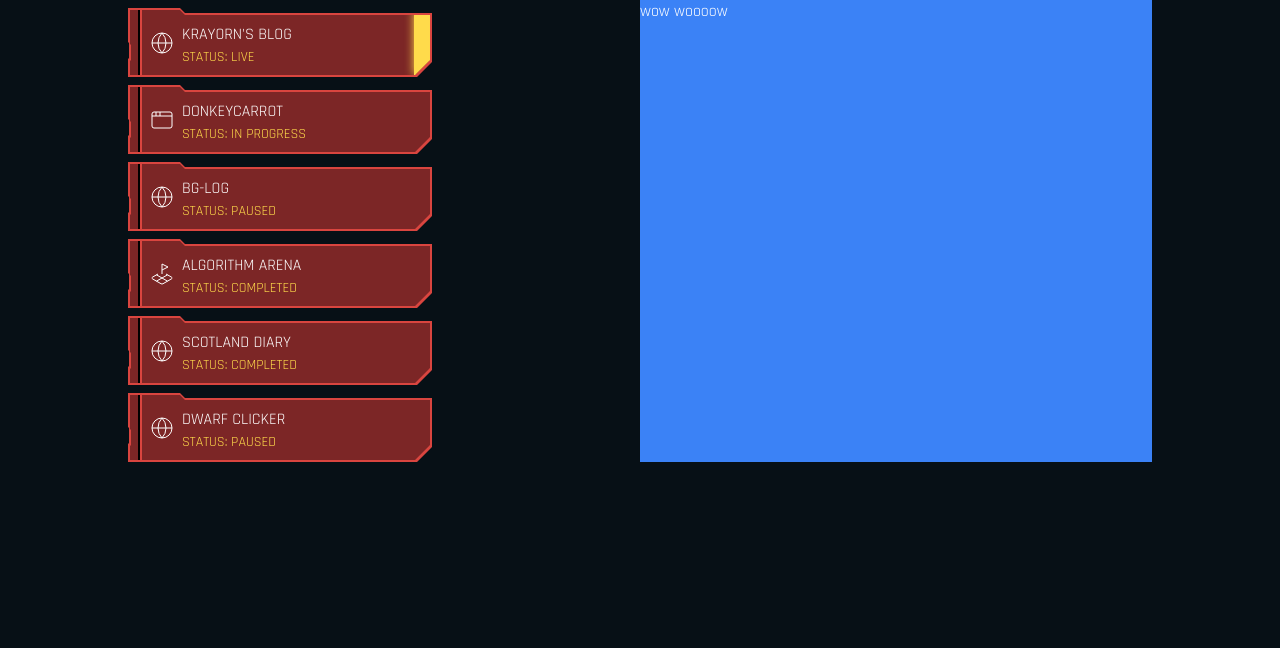
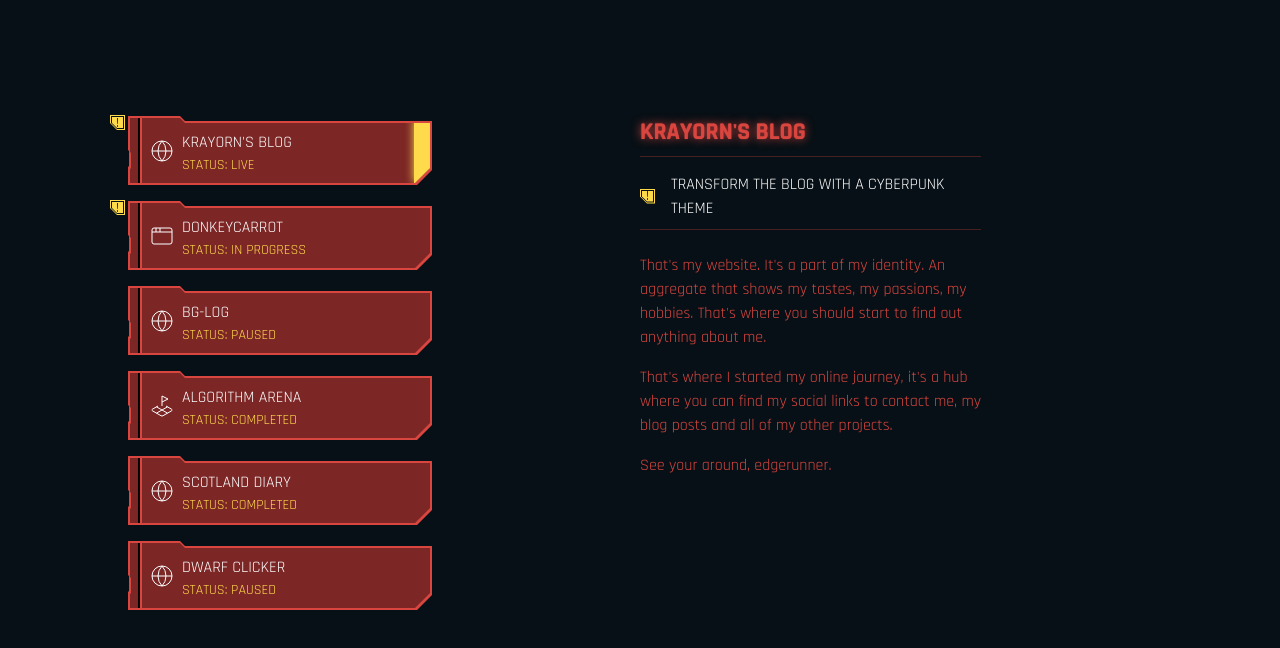
Before and after one commit to Krayorn/blog, an Astro site: page / in a window 1280 px wide. Built offline with nearby package versions, Linux system fonts and the light colour scheme; Astro itself is replaced by a stand-in of ours.

Commit message:
Detail of each tab designed and filled.

```diff
--- a/src/components/Cyberpunk/CyberTabs.css
+++ b/src/components/Cyberpunk/CyberTabs.css
@@ -15,7 +15,7 @@
         );
 }
 
-.tabTrigger {
+.inner-border {
     clip-path: polygon(
         0% 0%,
         50px 0%,
@@ -31,6 +31,41 @@
     );
 }
 
+.cybercheckbox {
+    clip-path: polygon(
+        0% 0%,
+        100% 0%,
+        100% 100%,
+        7px 100%,
+        0% 8px
+    );
+}
+
+.inner-cybercheckbox {
+    clip-path: polygon(
+        0% 0%,
+        100% 0%,
+        100% 100%,
+        6px 100%,
+        0% 7px
+    );
+}
+
+.targeted-cybercheckbox {
+    clip-path: polygon(
+        0% 0%,
+        100% 0%,
+        100% 100%,
+        5px 100%,
+        0% 6px
+    );
+}
+
+
+.no_tasks {
+    background: repeating-linear-gradient(    45deg,    #071016,    #d9453f 3px,    #071016 6px,    #071016 9px);
+}
+
 .tabTrigger[data-state="active"] .highlight {
     display: block;
 }
@@ -38,3 +73,10 @@
 .tabsroot {
     font-family: "Rajdhani", sans-serif;
 }
+
+.glow-text {
+    color: #d9453f;
+    text-shadow:
+      0 0 1px #d9453f,
+      0 0 10px #d9453f;
+}
--- a/src/components/Cyberpunk/CyberTabs.jsx
+++ b/src/components/Cyberpunk/CyberTabs.jsx
@@ -6,8 +6,18 @@ const CyberTabs = ({ data }) => {
         <Tabs.Root className="flex tabsroot" defaultValue={data[0].title}>
 		<Tabs.List className="flex flex-col w-1/2" aria-label="Manage your account">
 			{data.map(tab => (
-				<div className="outer-border h-[69px] w-[304px] bg-neonr mt-2" >
-					<Tabs.Trigger className="tabTrigger relative top-[2px] left-[2px] flex items-center h-[65px] w-[300px] bg-red text-left uppercase" key={tab.title} value={tab.title}>
+				<Tabs.Trigger key={tab.title} value={tab.title} className="tabTrigger relative mt-4" >
+				{
+					tab.tasks && tab.tasks.some(task => task.targeted) &&
+					<div className={`absolute left-[-18px] bg-neony cybercheckbox min-w-[15px] w-[15px] h-[15px] top-[-1px]`}>
+						<div className="inner-cybercheckbox relative top-px left-px w-[13px] h-[13px] bg-dark">
+							<div className="targeted-cybercheckbox relative top-px left-px w-[11px] h-[11px] bg-neony text-sm flex justify-center items-center text-black">!</div>
+						</div>
+					</div>
+				}
+				<div className="outer-border h-[69px] w-[304px] bg-neonr" >
+					<div className="inner-border relative top-[2px] left-[2px] flex items-center h-[65px] w-[300px] bg-red text-left uppercase">
+
 						<div className="h-full mx-2 border-x-2 border-l-black border-r-neonr " />
 
 						{
@@ -24,13 +34,35 @@ const CyberTabs = ({ data }) => {
 							<span className="text-neony text-sm" >Status: {tab.status}</span>
 						</div>
 						<div className="hidden highlight ml-auto h-full w-4 shadow-neon bg-neony" ></div>
-					</Tabs.Trigger>
+					</div>
 				</div>
+				</Tabs.Trigger>
 			))}
 		</Tabs.List>
 		{data.map(tab => (
-			<Tabs.Content className="w-1/2 bg-blue-500" key={tab.title} value={tab.title}>
-				{tab.content}
+			<Tabs.Content className="w-1/3" key={tab.title} value={tab.title}>
+				<h2 className="uppercase text-neonr glow-text border-b pb-2 border-neonr/[.3]" >{tab.title}</h2>
+				{
+					tab.tasks && tab.tasks.length > 0
+					? tab.tasks.map(task => {
+						return (
+							<div className="uppercase flex items-center" >
+								<div className={`${task.targeted ? 'bg-neony' : 'bg-neonr'} cybercheckbox min-w-[15px] w-[15px] h-[15px] relative top-[-1px]`}>
+									<div className="inner-cybercheckbox relative top-px left-px w-[13px] h-[13px] bg-dark">
+										{task.targeted && <div className="targeted-cybercheckbox relative top-px left-px w-[11px] h-[11px] bg-neony text-sm flex justify-center items-center text-black">!</div> }
+									</div>
+								</div>
+								<div className="ml-4">{task.name}</div>
+							</div>
+						)
+					})
+					: <div className="no_tasks shadow-neonr flex m-auto justify-center p-2 uppercase w-[130px]" >
+						<span className="bg-dark px-4" >No tasks</span>
+					</div>
+				}
+				<div className="border-t mt-2 py-2 border-neonr/[.3] text-neonr" >
+					{tab.content.map(c => <p>{c}</p>)}
+				</div>
 			</Tabs.Content>
 		))}
 	</Tabs.Root>
--- a/src/layouts/CyberpunkLayout.astro
+++ b/src/layouts/CyberpunkLayout.astro
@@ -27,13 +27,10 @@ const canonicalURL = new URL(Astro.url.pathname, Astro.site);
     />
     <slot name="head" />
   </head>
-  <body>
+  <body class="h-full min-h-screen bg-dark" >
       <slot />
   </body>
 </html>
 
 <style>
-    body {
-        background-color: #071016;
-    }
 </style>
--- a/src/pages/index.astro
+++ b/src/pages/index.astro
@@ -12,37 +12,69 @@ const seoProps = {
 const tabsData = [
   {
     title: "Krayorn's blog",
-    content: "wow woooow",
+    content: [
+    "That's my website. It's a part of my identity. An aggregate that shows my tastes, my passions, my hobbies. That's where you should start to find out anything about me.",
+    "That's where I started my online journey, it's a hub where you can find my social links to contact me, my blog posts and all of my other projects.",
+    "See your around, edgerunner."
+    ],
     kind: "web",
     status: "live",
+    tasks: [
+      {name: "Transform the blog with a Cyberpunk theme", targeted: true},
+    ]
   },
   {
     title: "DonkeyCarrot",
-    content: "Crazy app",
+    content: [
+      "This is the first app I made. And the first time I earned money by selling something online. It's a little silly, but this app tracks your daily income in your macOs menu bar.",
+      "Enter your daily wage, your work schedule, and it will increase durig the day, with an occasional animation every time you earn a certain amount."
+    ],
     kind: "app",
-    status: "in progress"
+    status: "in progress",
+    tasks: [
+      {name: "Complete the landing page", targeted: true},
+      {name: "Aggressive marketing on Instagram && Tiktok", targeted: false},
+    ]
   },
   {
     title: "bg-log",
-    content: "Crazy app",
+    content: [
+      "The first 'big project' I worked on. The target is to use it to log every time I play some board game, enter some details and then get some fun statistics.",
+      "You can customize what you want to track so it's compatible with every board game, see with whom you play and if one of your friend always uses the same character."
+
+    ],
+    tasks: [
+      {name: "UX redesign to encourage the use of the app"}
+    ],
     kind: "web",
     status: "paused"
   },
   {
     title: "Algorithm arena",
-    content: "Crazy app",
+    content: [
+      "I've participated in a lot of online challenges. One of them was the Algorithm Arena. Every week, a prize pool and a small challenge.",
+      "I've participated quite a lot and you can find all my submissions on here."
+    ],
     kind: "contest",
     status: "completed"
   },
   {
     title: "Scotland diary",
-    content: "Crazy app",
+    content: [
+      "I made a website with my partner after our trip to scotland. It's kind of a diary with our commentary, some locations and a recap of what we did there.",
+      "A good way to recall our experience."
+    ],
     kind: "web",
     status: "completed"
   },
   {
     title: "Dwarf Clicker",
-    content: "Crazy app",
+    content: [
+      "I got hooked on the game Universal Paperclip for a week and decided that I wanted to make a similar idle click game."
+    ],
+    tasks: [
+      {name: "Add the second 'level'"}
+    ],
     kind: "web",
     status: "paused"
   },
@@ -50,7 +82,6 @@ const tabsData = [
 
 ---
 <CyberpunkLayout seoProps={seoProps} >
-
   <div class="tabs" >
     <CyberTabs data={tabsData} client:load />
   </div>
@@ -60,5 +91,6 @@ const tabsData = [
 <style>
 .tabs {
   margin: 0px 10%;
+  margin-top: 100px;
 }
 </style>
--- a/tailwind.config.mjs
+++ b/tailwind.config.mjs
@@ -6,10 +6,12 @@ export default {
 			colors: {
 				neony: "#ffdb4b",
 				neonr: "#d9453f",
-				red: "#7c2626"
+				red: "#7c2626",
+				dark: "#071016",
 			},
 			boxShadow: {
 				'neon': '0 0 10px 0 #ffdb4b',
+				'neonr': '0 0 15px 3px #d9453f',
 			}
 		},
 	},
```
